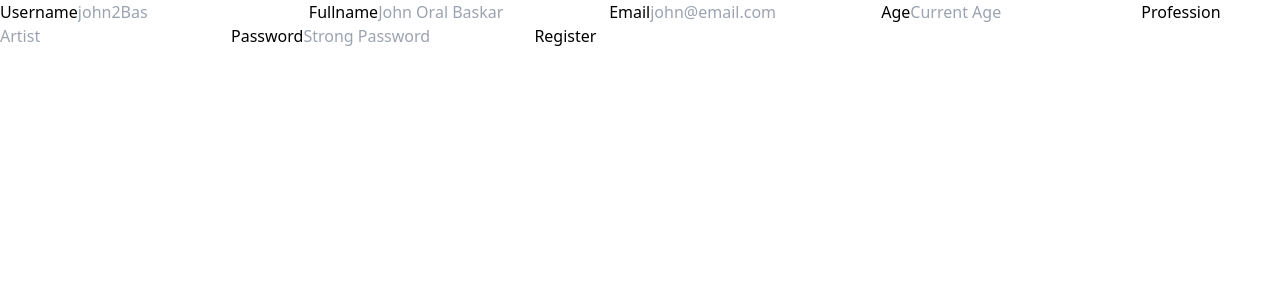
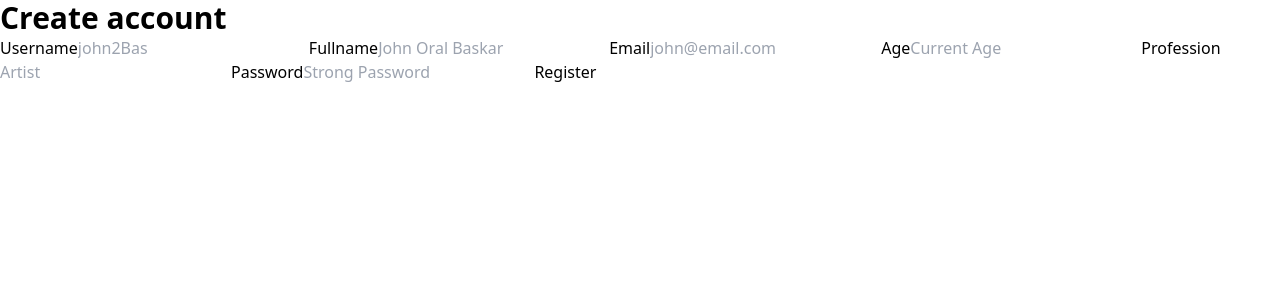
Before and after one commit to Joel-T-George/Real-Time-Chat-Application, a React (Vite) app in the folder chat-app/: page /SignUp in a window 1280 px wide. Shown: the top 300 px of the page. Built offline with nearby package versions, Linux system fonts and the light colour scheme.

Commit message:
heading to the register form

```diff
--- a/chat-app/pages/Register.tsx
+++ b/chat-app/pages/Register.tsx
@@ -3,7 +3,7 @@ import RegisterHandler from './../components/Register'
 const Register: React.FC<{}> = ()=>{
   return (
     <>
-
+      <h1 className="text-3xl font-bold ">Create account</h1>
       <RegisterHandler/>
 
     </>
```
